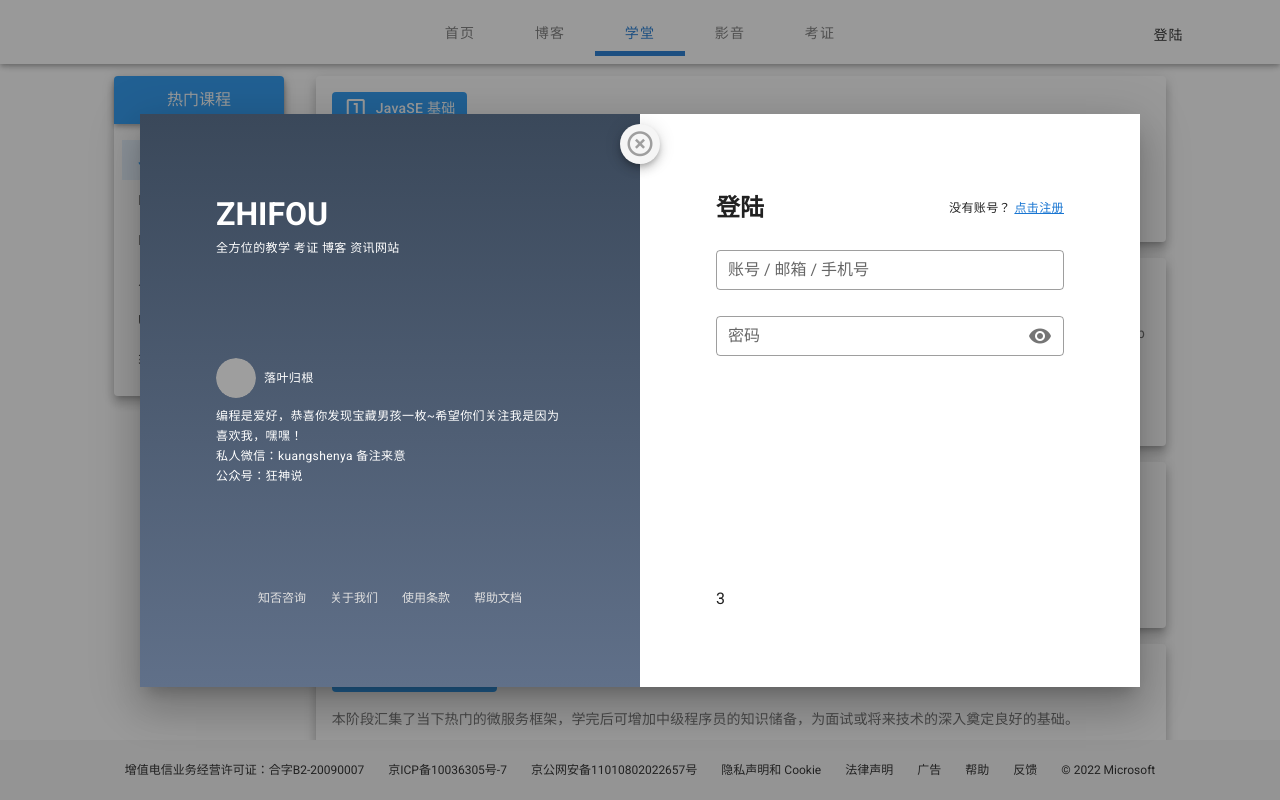
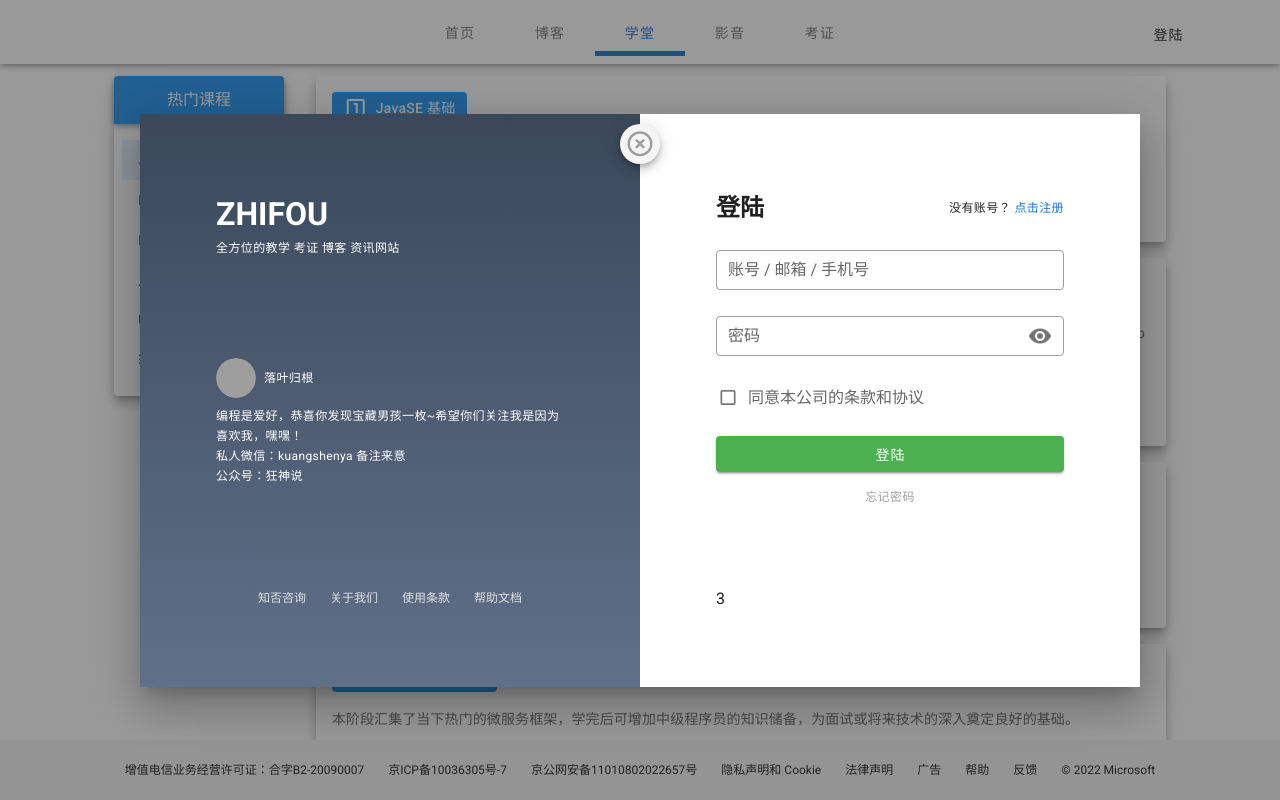
Before and after one commit to YUUKUMOTATSU/vue2-zhifou, a Vue app: page /#/school in a window 1280 px wide. Shown: the top 800 px of the page. Built offline with nearby package versions, Linux system fonts and the light colour scheme; grey boxes are pictures that could not be loaded.

Commit message:
登陆注册对话框 - 登陆窗口 - 中

```diff
--- a/src/components/LoginRegisterDialog.vue
+++ b/src/components/LoginRegisterDialog.vue
@@ -72,16 +72,23 @@
                             <h2>登陆</h2>
                             <span class="text-caption ml-auto">
                                 没有账号？
-                                <a href="">点击注册</a>
+                                <a class="text-decoration-none" href="">点击注册</a>
                             </span>
                         </v-container>
                         <!-- 登陆区域 -->
                         <v-container>
+                            <!-- 登陆表单 -->
+                            <v-form
+                                lazy-validation
+                                v-model="login.value"
+                                ref="login_form"
+                            >
                                 <!-- 账号文本框 -->
                                 <v-text-field
                                     outlined
                                     dense
-                                v-model="login.account"
+                                    :rules="login.account.rule"
+                                    v-model="login.account.value"
                                     label="账号 / 邮箱 / 手机号"
                                     placeholder="账号 / 邮箱 / 手机号"
                                 >
@@ -90,6 +97,7 @@
                                 <v-text-field
                                     outlined
                                     dense
+                                    :rules="login.password.rule"
                                     v-model="login.password.value"
                                     label="密码"
                                     placeholder="请输入账号密码"
@@ -98,6 +106,29 @@
                                     @click:append="login.password.showPW = !login.password.showPW"
                                 >
                                 </v-text-field>
+                                <!-- 条款和协议 -->
+                                <v-checkbox
+                                    dense
+                                    :rules="login.tarm.rule"
+                                    label="同意本公司的条款和协议"
+                                    v-model="login.tarm.value"
+                                    class="mt-0 mb-2"
+                                >
+                                </v-checkbox>
+                                <!-- 登陆按钮 -->
+                                <v-btn
+                                    block
+                                    color="success"
+                                    :disabled="!login.value"
+                                    @click="tologin"
+                                >
+                                    登陆
+                                </v-btn>
+                            </v-form>
+                            <!-- 忘记密码 -->
+                            <v-container class="text-center">
+                                <a class="text-caption grey--text text-decoration-none" href="">忘记密码</a>
+                            </v-container>
                         </v-container>
                         <!-- 其他登陆方式 -->
                         <v-container class="mt-auto">3</v-container>
@@ -134,10 +165,25 @@ export default {
         recAutoor: {}, // 推荐博主
         footerLinks: [], // 脚部链接
         login: {
-            account: '',
+            value: false,
+            account: {
+                value: '',
+                rule: [
+                    v => !!v || '请填写您的账号信息'
+                ]
+            },
             password: {
                 value: '',
-                showPW: false
+                showPW: false,
+                rule: [
+                    v => !!v || '请填写您的密码'
+                ]
+            },
+            tarm: {
+                value: false,
+                rule: [
+                    v => !!v || '请认真阅读条款协议'
+                ]
             }
         }
     }),
@@ -154,6 +200,17 @@ export default {
         }
     },
     methods: {
+        // 登陆
+        tologin() {
+            // 手动验证表单的状态
+            let isSuccess = this.$refs.login_form.validate()
+            if (!isSuccess) {
+                return
+            } else {
+                // 请求服务器 -- 登陆
+                alert("验证成功，请求服务器进行登陆")
+            }
+        },
         // 展示密码
         showPW() {
             if (this.login.password.type == 'password') {
```
Lines whose indentation alone changed are shown as unchanged.
